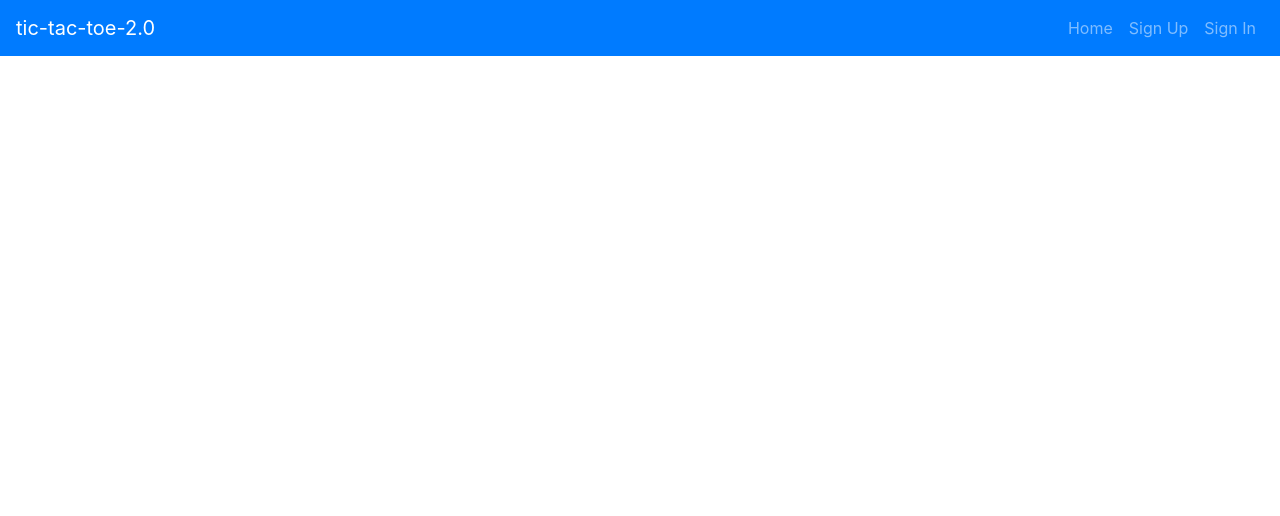
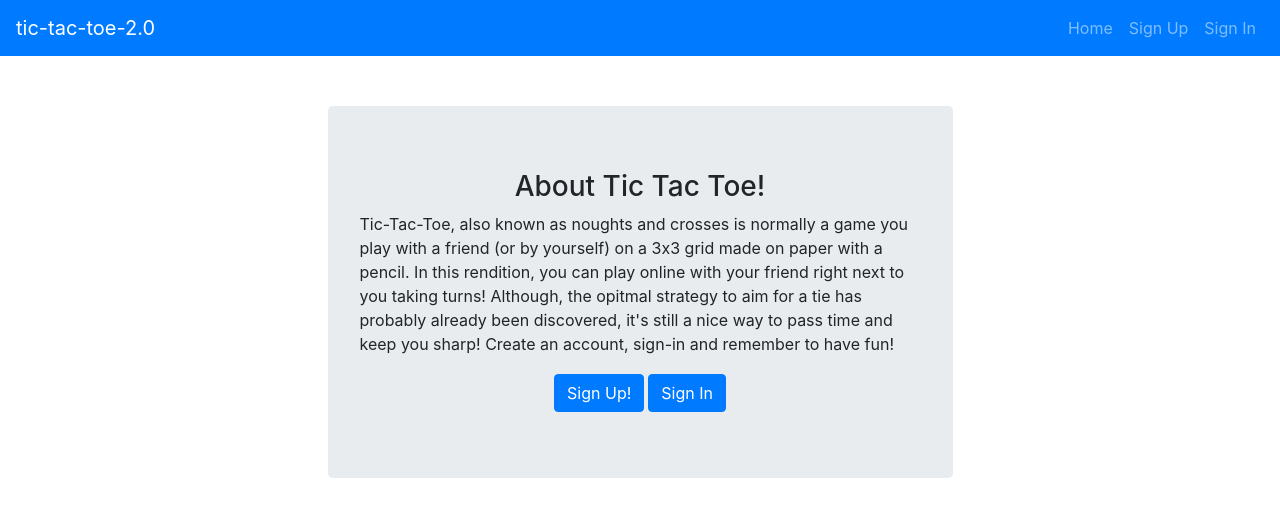
Before and after one commit to deryj13/tic-tac-toe-2.0-client, a React app: page /#/about in a window 1280 px wide. Shown: the top 516 px of the page. Built offline with nearby package versions, Linux system fonts and the light colour scheme.

Commit message:
Added an About component

```diff
--- /dev/null
+++ b/src/components/About/About.js
@@ -0,0 +1,47 @@
+import React, { Component, Fragment } from 'react'
+import Jumbotron from 'react-bootstrap/Jumbotron'
+import Button from 'react-bootstrap/Button'
+
+class About extends Component {
+  render () {
+    const noUser = () => (
+      <Fragment>
+        <Jumbotron className="about-screen col-xs-12 col-sm-12 col-md-6 col-lg-6 col-xl-6">
+          <div className="about">
+            <h3>About Tic Tac Toe!</h3>
+            <p>
+              Tic-Tac-Toe, also known as noughts and crosses is normally a game you play with a friend (or by yourself) on a 3x3 grid made on paper with a pencil. In this rendition, you can play online with your friend right next to you taking turns! Although, the opitmal strategy to aim for a tie has probably already been discovered, it&#39;s still a nice way to pass time and keep you sharp!
+
+              Create an account, sign-in and remember to have fun!
+            </p>
+            <Button href="#sign-up"className="btn btn-primary home-buttons">Sign Up!</Button>
+            <Button href="#sign-in" className="btn btn-primary home-buttons">Sign In</Button>
+          </div>
+        </Jumbotron>
+      </Fragment>
+    )
+
+    const withUser = () => (
+      <Fragment>
+        <Jumbotron className="about-screen col-xs-12 col-sm-12 col-md-6 col-lg-6 col-xl-6">
+          <div className="about">
+            <h3>About Tic Tac Toe!</h3>
+            <p>
+              Tic-Tac-Toe, also known as noughts and crosses is normally a game you play with a friend (or by yourself) on a 3x3 grid made on paper with a pencil. In this rendition, you can play online with your friend right next to you taking turns! Although, the opitmal strategy to aim for a tie has probably already been discovered, it&#39;s still a nice way to pass time and keep you sharp!
+            </p>
+            <Button href="#/"className="btn btn-primary home-buttons">Home!</Button>
+            <Button href="#sign-out" className="btn btn-primary home-buttons">Sign Out</Button>
+          </div>
+        </Jumbotron>
+      </Fragment>
+    )
+
+    return (
+      <Fragment>
+        { this.props.user ? withUser() : noUser()}
+      </Fragment>
+    )
+  }
+}
+
+export default About
--- a/src/components/App/App.js
+++ b/src/components/App/App.js
@@ -10,6 +10,7 @@ import SignOut from '../SignOut/SignOut'
 import ChangePassword from '../ChangePassword/ChangePassword'
 
 import Home from '../Home/Home'
+import About from '../About/About'
 import Game from '../Game/Game'
 import GameIndex from '../Game/GameIndex'
 import ShowGame from '../Game/ShowGame'
@@ -65,6 +66,9 @@ class App extends Component {
           <Route exact path='/' render={() => (
             <Home user={user} setGame={this.setGame} setGames={this.setGames}/>
           )}/>
+          <Route path='/about' render={() => (
+            <About user={user}/>
+          )}/>
           <AuthenticatedRoute user={user} path='/game-index' render={() => (
             <GameIndex user={user} games={games} setGame={this.setGame} />
           )}/>
--- a/src/css/index.scss
+++ b/src/css/index.scss
@@ -8,6 +8,16 @@ main > .container-fluid {
   width: 100vw;
 }
 
+.about {
+  align-items: center;
+  display: flex;
+  flex-flow: row wrap;
+  justify-content: center;
+}
+
+.about-screen {
+  margin: 50px;
+}
 .cell {
   display: flex;
   align-items: center;
@@ -38,7 +48,7 @@ main > .container-fluid {
   flex-flow: row wrap;
   height: 462px;
   justify-content: center;
-  margin: 100px;
+  margin: 50px;
   padding: 2px;
   width: 462px;
 }
```
